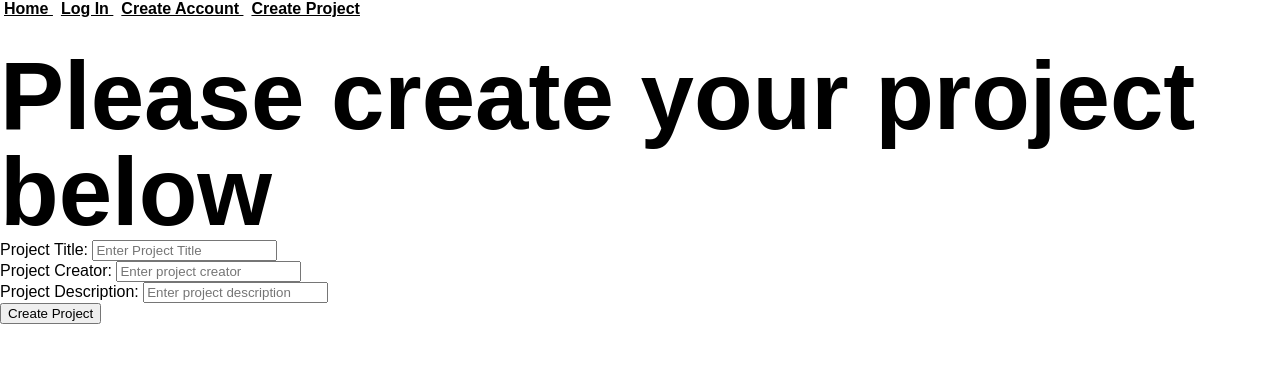
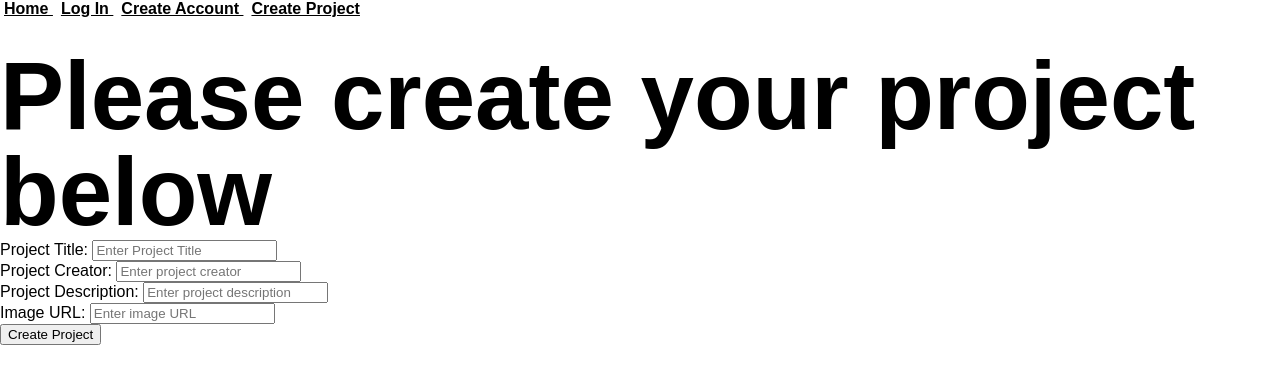
Before and after one commit to idaanna/react, a React (Vite) app: page /projects in a window 1280 px wide. Shown: the top 384 px of the page. Built offline with nearby package versions, Linux system fonts and the light colour scheme.

Commit message:
added image URL to create project

```diff
--- a/src/api/post-createproject.js
+++ b/src/api/post-createproject.js
@@ -1,4 +1,4 @@
-async function postProject(title, description, goal) {
+async function postProject(title, description, goal, image) {
     const url = `${import.meta.env.VITE_API_URL}/project/`;
     const response = await fetch(url, {
         method: "POST", // We need to tell the server that we are sending JSON data
@@ -10,6 +10,7 @@ async function postProject(title, description, goal) {
         "title": title,
         "description": description,
         "goal": goal,
+        "image": image,
         }),
     });
 
--- a/src/components/CreateProjectForm.jsx
+++ b/src/components/CreateProjectForm.jsx
@@ -54,6 +54,10 @@ function CreateProjectForm() {
                         <label htmlFor="description"> Project Description: </label>
                         <input type="description" id="description" placeholder="Enter project description" />
                     </div>
+                    <div>
+                        <label htmlFor="image"> Image URL: </label>
+                        <input type="text" id="image" placeholder="Enter image URL" />
+                    </div>
                     <button type="submit">Create Project </button>
                 </form>
             );
```
